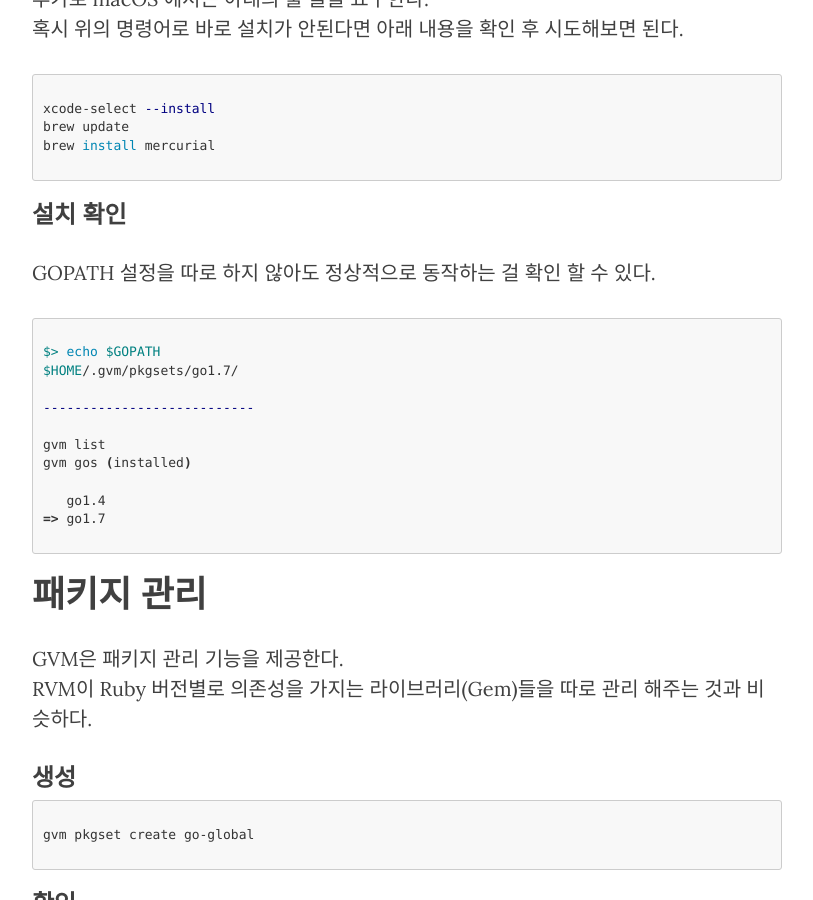
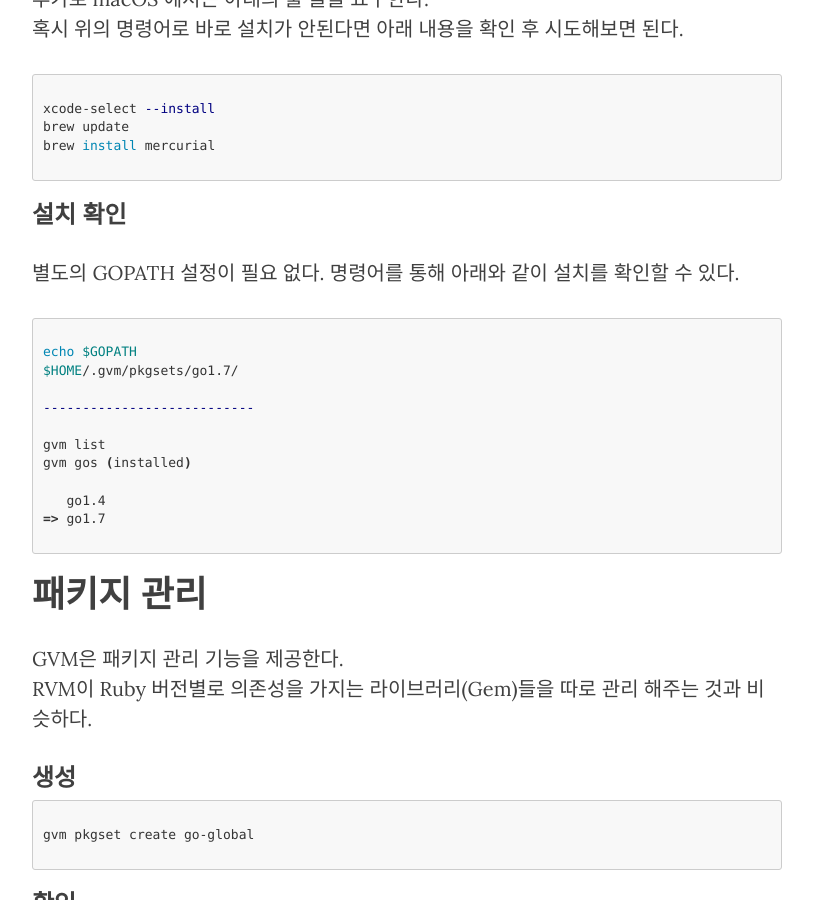
Before and after one commit to hwj4477/hwj4477.github.io, a Jekyll site: the page built from _posts/2016-12-01-Go-GVM-Install.markdown, in a window 1280 px wide and 900 px high, scrolled down 1173 px. Shown: the whole window, without its empty margins (233-1046 px from the left). Built offline with Jekyll 4.4.1, drawn with Linux system fonts in a browser that asks for light colours; nearby versions of some CDN libraries; comment, search, counter and statistics services are not loaded.

Commit message:
edit post test

````diff
--- a/_posts/2016-12-01-Go-GVM-Install.markdown
+++ b/_posts/2016-12-01-Go-GVM-Install.markdown
@@ -47,10 +47,10 @@ brew install mercurial
 ```
 
 ### 설치 확인
-GOPATH 설정을 따로 하지 않아도 정상적으로 동작하는 걸 확인 할 수 있다. <br />
+별도의 GOPATH 설정이 필요 없다. 명령어를 통해 아래와 같이 설치를 확인할 수 있다. <br />
 ``` shell
 
-$> echo $GOPATH
+echo $GOPATH
 $HOME/.gvm/pkgsets/go1.7/
 
 ---------------------------
````
